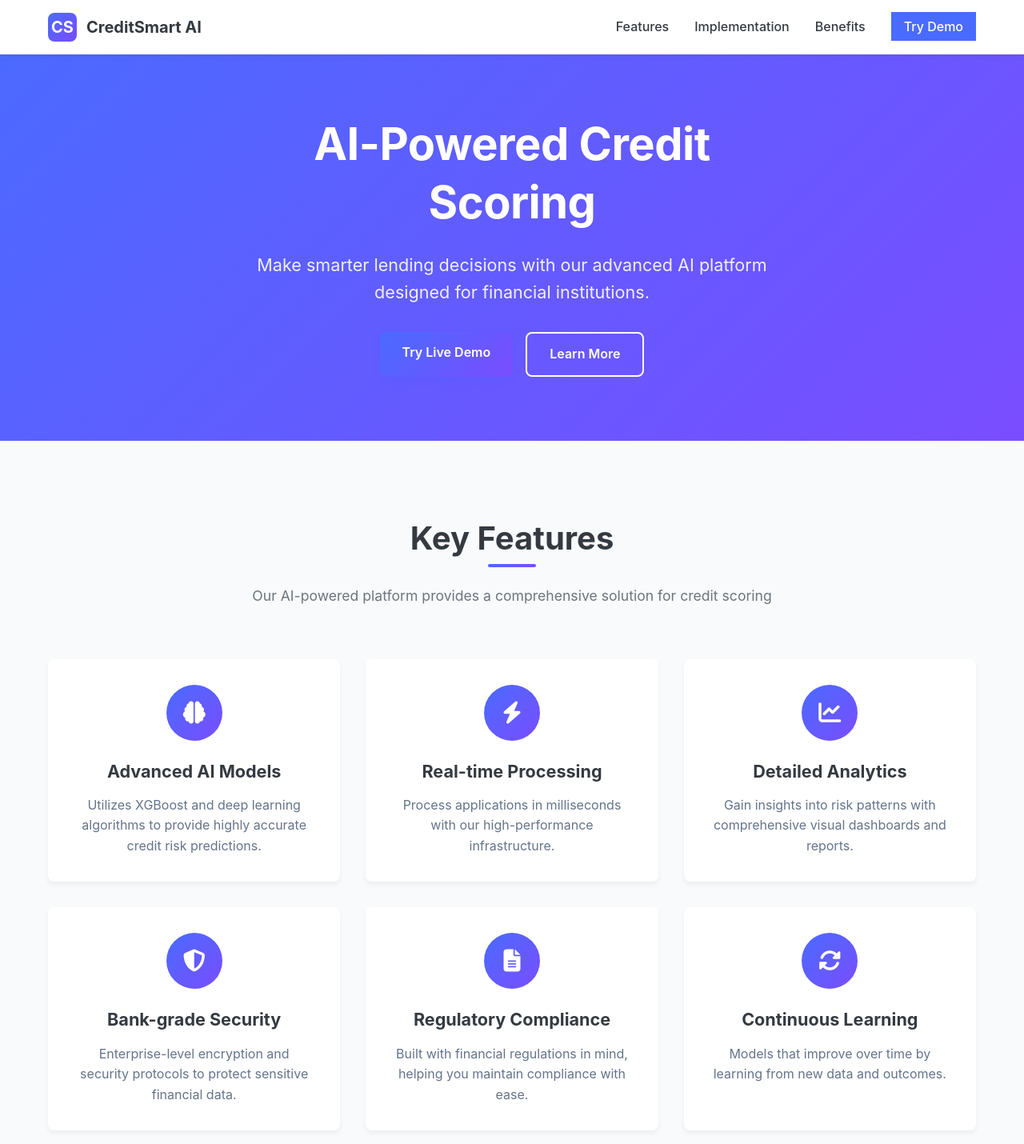
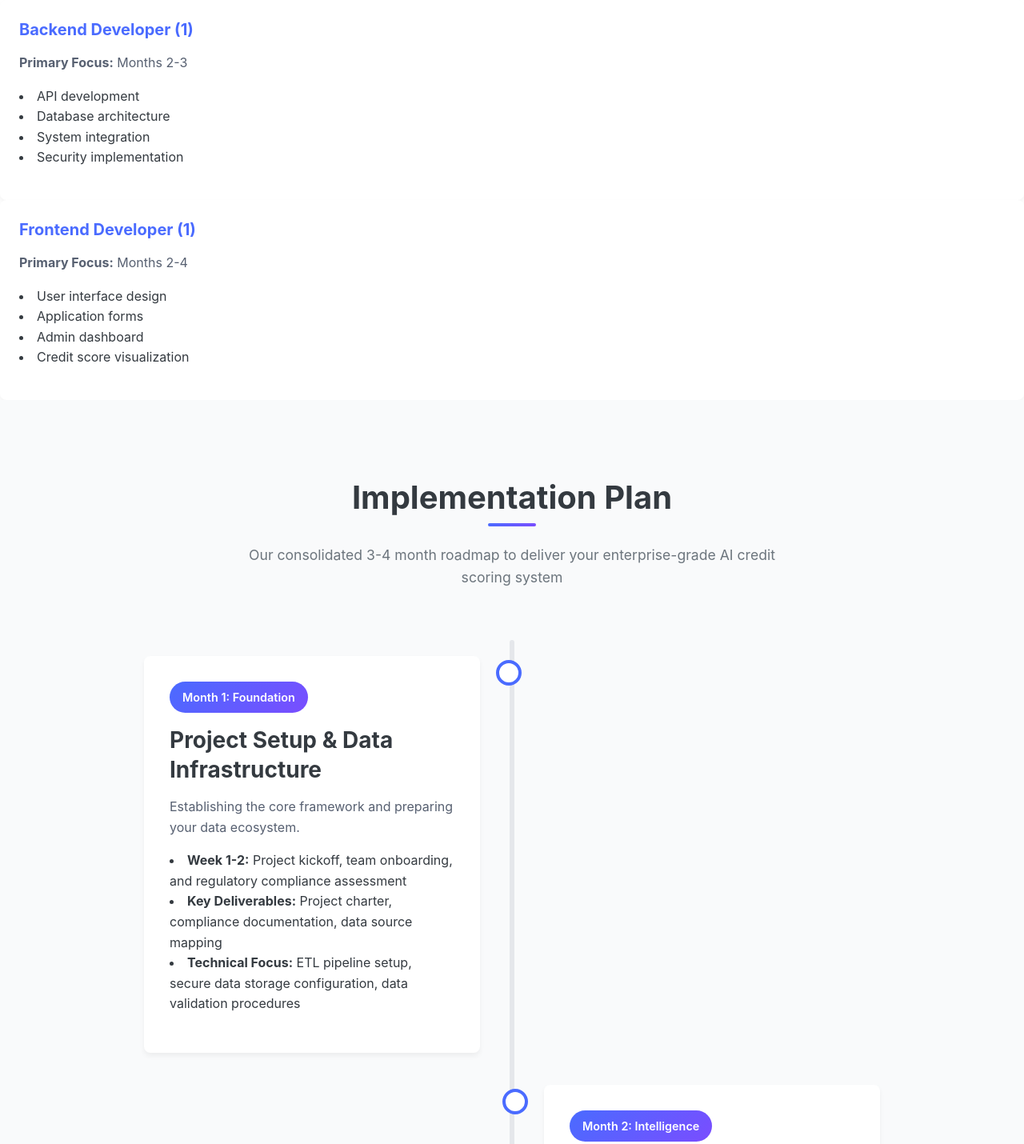
Before and after one commit to cactus-RGB/credit-smart, a plain HTML site: page index.html in a window 1280 px wide. Shown: the top 1430 px of the page at 80% size. Drawn offline with Linux system fonts and the light colour scheme.

Commit message:
Revert "Navigation bar"
This reverts commit 0e30b24d194e907b5657418927fbf55922c27f63.

```diff
--- a/index.html
+++ b/index.html
@@ -8,148 +8,32 @@
     <link rel="stylesheet" href="https://cdnjs.cloudflare.com/ajax/libs/font-awesome/6.4.0/css/all.min.css">
 </head>
 <body>
-    <!-- Navigation Bar -->
-    <header class="navbar">
-        <div class="container">
-            <div class="logo">
-                <div class="logo-icon">CS</div>
-                <span>CreditSmart AI</span>
-            </div>
-            <nav>
-                <ul>
-                    <li><a href="#features">Features</a></li>
-                    <li><a href="#timeline">Implementation</a></li>
-                    <li><a href="#benefits">Benefits</a></li>
-                    <li><a href="https://your-react-demo-url.com" target="_blank" class="btn-primary">Try Demo</a></li>
-                </ul>
-            </nav>
-            <div class="menu-toggle">
-                <span></span>
-                <span></span>
-                <span></span>
-            </div>
+    <!-- Team section (previous content assumed) -->
+    <div class="team-grid">
+        <div style="background-color: white; border-radius: 8px; padding: 1.5rem; box-shadow: 0 4px 6px rgba(0, 0, 0, 0.05);">
+            <h4 style="color: var(--primary); margin-bottom: 1rem;">Backend Developer (1)</h4>
+            <p><strong>Primary Focus:</strong> Months 2-3</p>
+            <ul>
+                <li>API development</li>
+                <li>Database architecture</li>
+                <li>System integration</li>
+                <li>Security implementation</li>
+            </ul>
         </div>
-    </header>
 
-    <!-- Hero Section -->
-    <section class="hero">
-        <div class="container">
-            <div class="hero-content">
-                <h1>AI-Powered Credit Scoring</h1>
-                <p>Make smarter lending decisions with our advanced AI platform designed for financial institutions.</p>
-                <div class="hero-buttons">
-                    <a href="https://your-react-demo-url.com" target="_blank" class="btn">Try Live Demo</a>
-                    <a href="#features" class="btn btn-outline">Learn More</a>
-                </div>
-            </div>
+        <div style="background-color: white; border-radius: 8px; padding: 1.5rem; box-shadow: 0 4px 6px rgba(0, 0, 0, 0.05);">
+            <h4 style="color: var(--primary); margin-bottom: 1rem;">Frontend Developer (1)</h4>
+            <p><strong>Primary Focus:</strong> Months 2-4</p>
+            <ul>
+                <li>User interface design</li>
+                <li>Application forms</li>
+                <li>Admin dashboard</li>
+                <li>Credit score visualization</li>
+            </ul>
         </div>
-    </section>
+    </div>
 
-    <!-- Features Section -->
-    <section class="features" id="features">
-        <div class="container">
-            <div class="section-header">
-                <h2>Key Features</h2>
-                <p>Our AI-powered platform provides a comprehensive solution for credit scoring</p>
-            </div>
-
-            <div class="features-grid">
-                <div class="feature-card">
-                    <div class="feature-icon">
-                        <i class="fas fa-brain"></i>
-                    </div>
-                    <h3>Advanced AI Models</h3>
-                    <p>Utilizes XGBoost and deep learning algorithms to provide highly accurate credit risk predictions.</p>
-                </div>
-
-                <div class="feature-card">
-                    <div class="feature-icon">
-                        <i class="fas fa-bolt"></i>
-                    </div>
-                    <h3>Real-time Processing</h3>
-                    <p>Process applications in milliseconds with our high-performance infrastructure.</p>
-                </div>
-
-                <div class="feature-card">
-                    <div class="feature-icon">
-                        <i class="fas fa-chart-line"></i>
-                    </div>
-                    <h3>Detailed Analytics</h3>
-                    <p>Gain insights into risk patterns with comprehensive visual dashboards and reports.</p>
-                </div>
-
-                <div class="feature-card">
-                    <div class="feature-icon">
-                        <i class="fas fa-shield-alt"></i>
-                    </div>
-                    <h3>Bank-grade Security</h3>
-                    <p>Enterprise-level encryption and security protocols to protect sensitive financial data.</p>
-                </div>
-
-                <div class="feature-card">
-                    <div class="feature-icon">
-                        <i class="fas fa-file-alt"></i>
-                    </div>
-                    <h3>Regulatory Compliance</h3>
-                    <p>Built with financial regulations in mind, helping you maintain compliance with ease.</p>
-                </div>
-
-                <div class="feature-card">
-                    <div class="feature-icon">
-                        <i class="fas fa-sync-alt"></i>
-                    </div>
-                    <h3>Continuous Learning</h3>
-                    <p>Models that improve over time by learning from new data and outcomes.</p>
-                </div>
-            </div>
-        </div>
-    </section>
-
-    <!-- How It Works Section -->
-    <section class="how-it-works">
-        <div class="container">
-            <div class="section-header">
-                <h2>How It Works</h2>
-                <p>Our platform simplifies the credit decision process</p>
-            </div>
-
-            <div class="process-steps">
-                <div class="process-step">
-                    <div class="step-number">1</div>
-                    <div class="step-content">
-                        <h3>Data Collection</h3>
-                        <p>Securely collect applicant data through our customizable application forms or API integration.</p>
-                    </div>
-                </div>
-
-                <div class="process-step">
-                    <div class="step-number">2</div>
-                    <div class="step-content">
-                        <h3>AI Analysis</h3>
-                        <p>Our advanced algorithms process hundreds of data points to generate a comprehensive risk assessment.</p>
-                    </div>
-                </div>
-
-                <div class="process-step">
-                    <div class="step-number">3</div>
-                    <div class="step-content">
-                        <h3>Score Generation</h3>
-                        <p>A detailed credit score with factor breakdowns provides clear insights into the decision.</p>
-                    </div>
-                </div>
-
-                <div class="process-step">
-                    <div class="step-number">4</div>
-                    <div class="step-content">
-                        <h3>Decision Support</h3>
-                        <p>Make informed lending decisions with transparent explanations of key risk factors.</p>
-                    </div>
-                </div>
-            </div>
-        </div>
-    </section>
-
-    <!-- Timeline Section -->
+    <!-- UPDATED SECTION: Timeline -->
     <section class="timeline" id="timeline">
         <div class="container">
             <div class="section-header">
```
